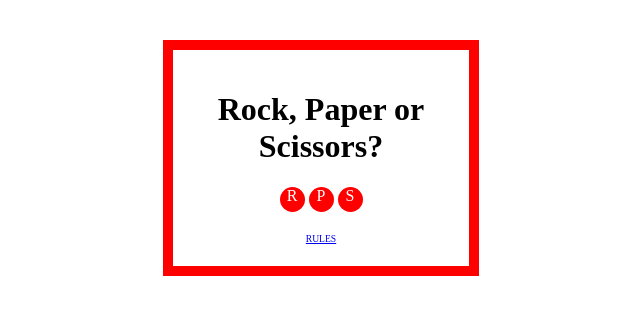
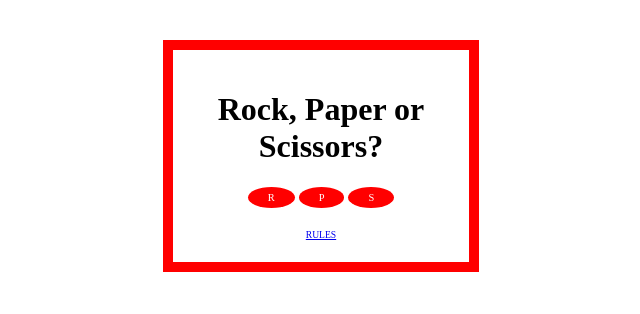
Before and after one commit to JacquelineJS/ISYS3004-Rock-Paper-Scissors, a plain HTML site: page index.html in a window 1280 px wide. Shown: the whole page, without its empty margins (319-959 px from the left). Drawn offline with Linux system fonts and the light colour scheme.

Commit message:
Changed the size of the  buttons

```diff
--- a/style.css
+++ b/style.css
@@ -15,11 +15,12 @@ body {
 /* Circle CSS from the following site:
 https://www.w3schools.com/howto/howto_css_circles.asp
 */
+
 .circle {
-        height: 25px;
-        width: 25px;
         color: white;
         background-color:red;
         border-radius: 50%;
         display: inline-block;
+        padding: 5px 20px;
+        font-size: 65%;
       }
```
